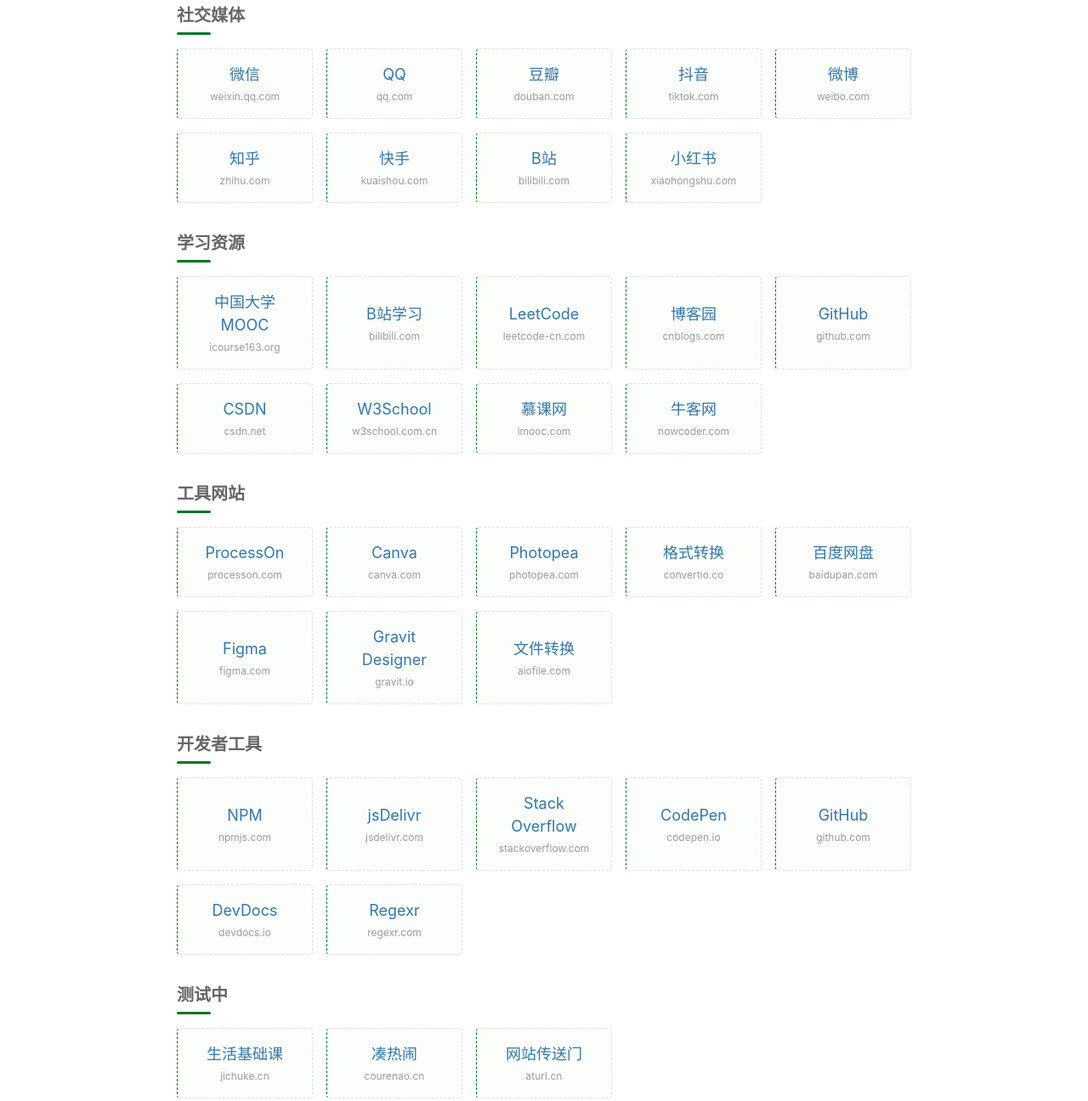
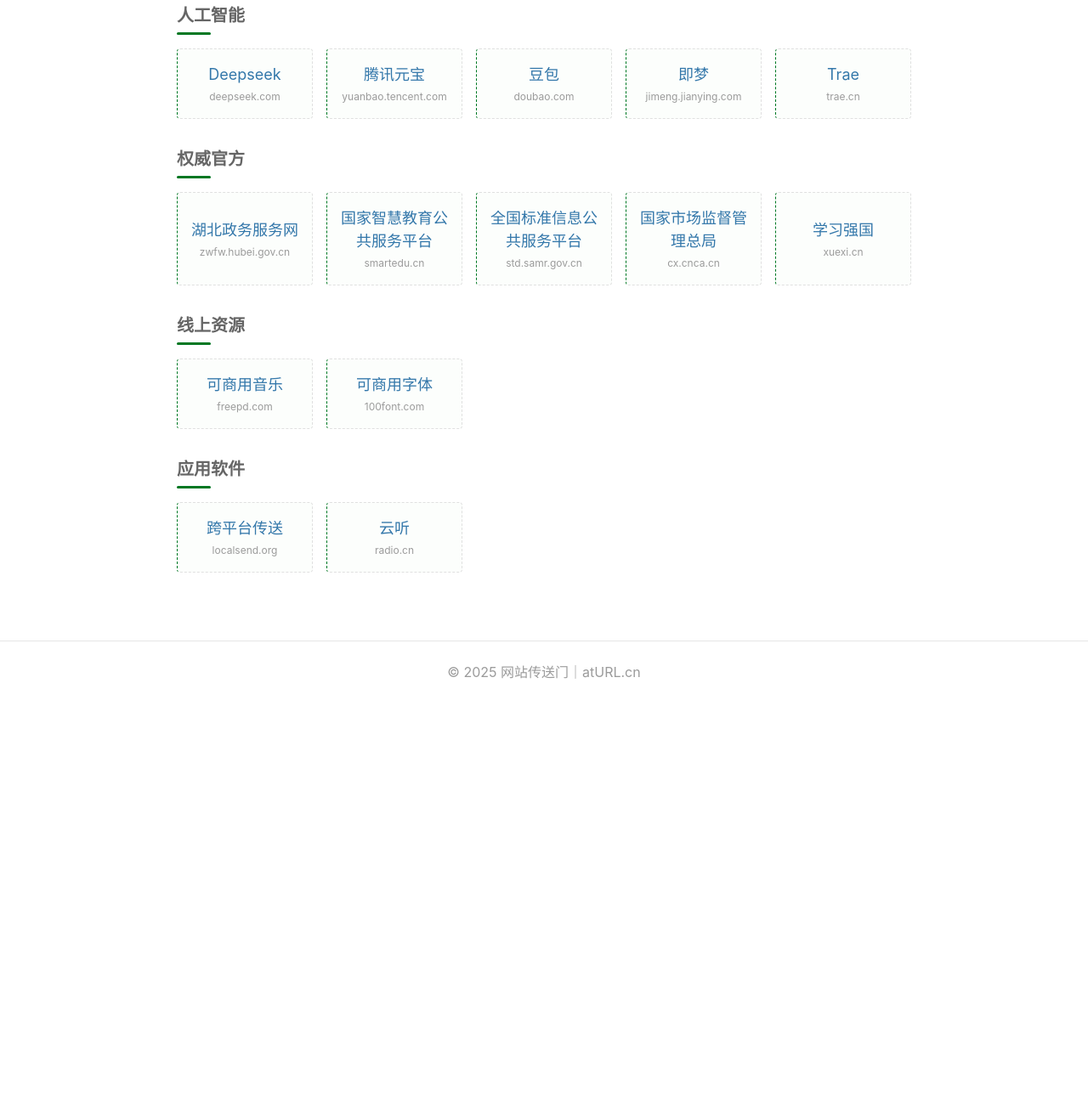
Before and after one commit to dadizi/aturl, a plain HTML site: page index.html in a window 1280 px wide. Shown: the part 152-1448 px from the top of the page at 85% size. After the commit the page ends 979 px from the top, so only its background shows below. Drawn offline with nearby package versions, Linux system fonts and the light colour scheme.

Commit message:
第一次内容更新

```diff
--- a/index.html
+++ b/index.html
@@ -142,214 +142,98 @@
   <main class="flex-grow mx-auto px-4 py-8 max-w-4xl">
     <!-- 分类导航 -->
 
-    <!-- 社交媒体 -->
+    <!-- 人工智能 -->
     <div class="category-container mb-8">
-      <h2 class="category-title">社交媒体</h2>
+      <h2 class="category-title">人工智能</h2>
       <div class="link-grid">
-        <a href="https://www.weixin.qq.com" target="_blank" class="link-item">
-          <span class="link-title">微信</span>
-          <span class="link-domain">weixin.qq.com</span>
+        <a href="https://www.deepseek.com" target="_blank" class="link-item">
+          <span class="link-title">Deepseek</span>
+          <span class="link-domain">deepseek.com</span>
         </a>
 
-        <a href="https://www.qq.com" target="_blank" class="link-item">
-          <span class="link-title">QQ</span>
-          <span class="link-domain">qq.com</span>
+        <a href="https://yuanbao.tencent.com" target="_blank" class="link-item">
+          <span class="link-title">腾讯元宝</span>
+          <span class="link-domain">yuanbao.tencent.com</span>
         </a>
 
-        <a href="https://www.douban.com" target="_blank" class="link-item">
-          <span class="link-title">豆瓣</span>
-          <span class="link-domain">douban.com</span>
+        <a href="https://www.doubao.com" target="_blank" class="link-item">
+          <span class="link-title">豆包</span>
+          <span class="link-domain">doubao.com</span>
         </a>
 
-        <a href="https://www.tiktok.com" target="_blank" class="link-item">
-          <span class="link-title">抖音</span>
-          <span class="link-domain">tiktok.com</span>
+        <a href="https://jimeng.jianying.com" target="_blank" class="link-item">
+          <span class="link-title">即梦</span>
+          <span class="link-domain">jimeng.jianying.com</span>
         </a>
 
-        <a href="https://www.weibo.com" target="_blank" class="link-item">
-          <span class="link-title">微博</span>
-          <span class="link-domain">weibo.com</span>
-        </a>
-
-        <a href="https://www.zhihu.com" target="_blank" class="link-item">
-          <span class="link-title">知乎</span>
-          <span class="link-domain">zhihu.com</span>
-        </a>
-
-        <a href="https://www.kuaishou.com" target="_blank" class="link-item">
-          <span class="link-title">快手</span>
-          <span class="link-domain">kuaishou.com</span>
-        </a>
-
-        <a href="https://www.bilibili.com" target="_blank" class="link-item">
-          <span class="link-title">B站</span>
-          <span class="link-domain">bilibili.com</span>
-        </a>
-
-        <a href="https://www.xiaohongshu.com" target="_blank" class="link-item">
-          <span class="link-title">小红书</span>
-          <span class="link-domain">xiaohongshu.com</span>
+        <a href="https://www.trae.cn" target="_blank" class="link-item">
+          <span class="link-title">Trae</span>
+          <span class="link-domain">trae.cn</span>
         </a>
       </div>
     </div>
 
-    <!-- 学习资源 -->
+    <!-- 权威官方 -->
     <div class="category-container mb-8">
-      <h2 class="category-title">学习资源</h2>
+      <h2 class="category-title">权威官方</h2>
       <div class="link-grid">
-        <a href="https://www.icourse163.org" target="_blank" class="link-item">
-          <span class="link-title">中国大学MOOC</span>
-          <span class="link-domain">icourse163.org</span>
+        <a href="http://zwfw.hubei.gov.cn/" target="_blank" class="link-item">
+          <span class="link-title">湖北政务服务网</span>
+          <span class="link-domain">zwfw.hubei.gov.cn</span>
         </a>
 
-        <a href="https://www.bilibili.com/video" target="_blank" class="link-item">
-          <span class="link-title">B站学习</span>
-          <span class="link-domain">bilibili.com</span>
+        <a href="https://www.smartedu.cn/" target="_blank" class="link-item">
+          <span class="link-title">国家智慧教育公共服务平台</span>
+          <span class="link-domain">smartedu.cn</span>
         </a>
 
-        <a href="https://www.leetcode-cn.com" target="_blank" class="link-item">
-          <span class="link-title">LeetCode</span>
-          <span class="link-domain">leetcode-cn.com</span>
+        <a href="https://std.samr.gov.cn/" target="_blank" class="link-item">
+          <span class="link-title">全国标准信息公共服务平台</span>
+          <span class="link-domain">std.samr.gov.cn</span>
         </a>
 
-        <a href="https://www.cnblogs.com" target="_blank" class="link-item">
-          <span class="link-title">博客园</span>
-          <span class="link-domain">cnblogs.com</span>
+        <a href="http://cx.cnca.cn" target="_blank" class="link-item">
+          <span class="link-title">国家市场监督管理总局</span>
+          <span class="link-domain">cx.cnca.cn</span>
         </a>
 
-        <a href="https://www.github.com" target="_blank" class="link-item">
-          <span class="link-title">GitHub</span>
-          <span class="link-domain">github.com</span>
+        <a href="https://www.xuexi.cn/" target="_blank" class="link-item">
+          <span class="link-title">学习强国</span>
+          <span class="link-domain">xuexi.cn</span>
         </a>
 
-        <a href="https://www.csdn.net" target="_blank" class="link-item">
-          <span class="link-title">CSDN</span>
-          <span class="link-domain">csdn.net</span>
+      </div>
+    </div>
+
+    <!-- 线上资源 -->
+    <div class="category-container mb-8">
+      <h2 class="category-title">线上资源</h2>
+      <div class="link-grid">
+        <a href="https://freepd.com/" target="_blank" class="link-item">
+          <span class="link-title">可商用音乐</span>
+          <span class="link-domain">freepd.com</span>
         </a>
 
-        <a href="https://www.w3school.com.cn" target="_blank" class="link-item">
-          <span class="link-title">W3School</span>
-          <span class="link-domain">w3school.com.cn</span>
-        </a>
-
-        <a href="https://www.imooc.com" target="_blank" class="link-item">
-          <span class="link-title">慕课网</span>
-          <span class="link-domain">imooc.com</span>
-        </a>
-
-        <a href="https://www.nowcoder.com" target="_blank" class="link-item">
-          <span class="link-title">牛客网</span>
-          <span class="link-domain">nowcoder.com</span>
+        <a href="https://www.100font.com/" target="_blank" class="link-item">
+          <span class="link-title">可商用字体</span>
+          <span class="link-domain">100font.com</span>
         </a>
       </div>
     </div>
 
-    <!-- 工具网站 -->
+    <!-- 应用软件 -->
     <div class="category-container mb-8">
-      <h2 class="category-title">工具网站</h2>
+      <h2 class="category-title">应用软件</h2>
       <div class="link-grid">
-        <a href="https://www.processon.com" target="_blank" class="link-item">
-          <span class="link-title">ProcessOn</span>
-          <span class="link-domain">processon.com</span>
+        <a href="https://localsend.org/" target="_blank" class="link-item">
+          <span class="link-title">跨平台传送</span>
+          <span class="link-domain">localsend.org</span>
         </a>
 
-        <a href="https://www.canva.com" target="_blank" class="link-item">
-          <span class="link-title">Canva</span>
-          <span class="link-domain">canva.com</span>
+        <a href="https://www.radio.cn/" target="_blank" class="link-item">
+          <span class="link-title">云听</span>
+          <span class="link-domain">radio.cn</span>
         </a>
-
-        <a href="https://www.photopea.com" target="_blank" class="link-item">
-          <span class="link-title">Photopea</span>
-          <span class="link-domain">photopea.com</span>
-        </a>
-
-        <a href="https://www.convertio.co" target="_blank" class="link-item">
-          <span class="link-title">格式转换</span>
-          <span class="link-domain">convertio.co</span>
-        </a>
-
-        <a href="https://www.baidupan.com" target="_blank" class="link-item">
-          <span class="link-title">百度网盘</span>
-          <span class="link-domain">baidupan.com</span>
-        </a>
-
-        <a href="https://www.figma.com" target="_blank" class="link-item">
-          <span class="link-title">Figma</span>
-          <span class="link-domain">figma.com</span>
-        </a>
-
-        <a href="https://www.gravit.io" target="_blank" class="link-item">
-          <span class="link-title">Gravit Designer</span>
-          <span class="link-domain">gravit.io</span>
-        </a>
-
-        <a href="https://www.aiofile.com" target="_blank" class="link-item">
-          <span class="link-title">文件转换</span>
-          <span class="link-domain">aiofile.com</span>
-        </a>
-      </div>
-    </div>
-
-    <!-- 开发者工具 -->
-    <div class="category-container mb-8">
-      <h2 class="category-title">开发者工具</h2>
-      <div class="link-grid">
-        <a href="https://www.npmjs.com" target="_blank" class="link-item">
-          <span class="link-title">NPM</span>
-          <span class="link-domain">npmjs.com</span>
-        </a>
-
-        <a href="https://www.jsdelivr.com" target="_blank" class="link-item">
-          <span class="link-title">jsDelivr</span>
-          <span class="link-domain">jsdelivr.com</span>
-        </a>
-
-        <a href="https://www.stackoverflow.com" target="_blank" class="link-item">
-          <span class="link-title">Stack Overflow</span>
-          <span class="link-domain">stackoverflow.com</span>
-        </a>
-
-        <a href="https://www.codepen.io" target="_blank" class="link-item">
-          <span class="link-title">CodePen</span>
-          <span class="link-domain">codepen.io</span>
-        </a>
-
-        <a href="https://www.github.com" target="_blank" class="link-item">
-          <span class="link-title">GitHub</span>
-          <span class="link-domain">github.com</span>
-        </a>
-
-        <a href="https://www.devdocs.io" target="_blank" class="link-item">
-          <span class="link-title">DevDocs</span>
-          <span class="link-domain">devdocs.io</span>
-        </a>
-
-        <a href="https://www.regexr.com" target="_blank" class="link-item">
-          <span class="link-title">Regexr</span>
-          <span class="link-domain">regexr.com</span>
-        </a>
-      </div>
-    </div>
-
-	<!-- 测试中 -->
-    <div class="category-container mb-8">
-      <h2 class="category-title">测试中</h2>
-      <div class="link-grid">
-        <a href="https://www.aturl.cn/jichuke.html" target="_blank" class="link-item">
-          <span class="link-title">生活基础课</span>
-          <span class="link-domain">jichuke.cn</span>
-        </a>
-
-        <a href="https://www.courenao.cn" target="_blank" class="link-item">
-          <span class="link-title">凑热闹</span>
-          <span class="link-domain">courenao.cn</span>
-        </a>
-
-        <a href="https://www.aturl.cn" target="_blank" class="link-item">
-          <span class="link-title">网站传送门</span>
-          <span class="link-domain">aturl.cn</span>
-        </a>
-
       </div>
     </div>
 
```
